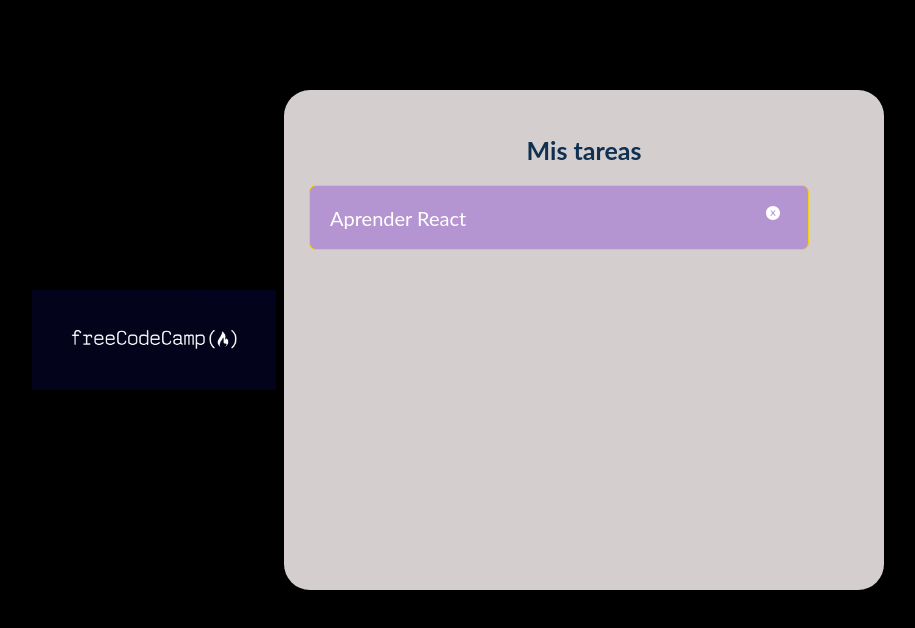
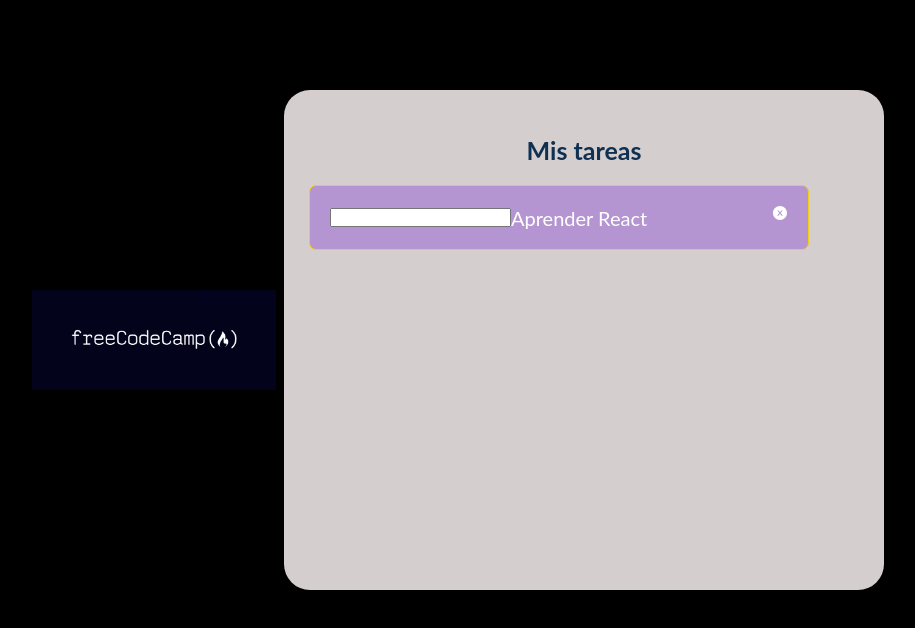
Before and after one commit to samane6866/aplicacion-react-tareas, a React (Create React App) app: page / in a window 1280 px wide. Shown: the top 628 px of the page, without its empty margins (176-1091 px from the left). Built offline with nearby package versions, Linux system fonts and the light colour scheme.

Commit message:
create form component

```diff
--- a/src/components/Tarea.js
+++ b/src/components/Tarea.js
@@ -3,7 +3,8 @@ import "../hojas-de-estilo/Tarea.css"
 import { AiFillCloseCircle} from "react-icons/ai";
 function Tarea({ texto }) {
   return (
-    <div className="tarea-contenedor">
+      <div className="tarea-contenedor">
+          <input/>
       <div className="tarea-texto">{texto ="Aprender React"}</div>
           <div className="tarea-icono">
           <AiFillCloseCircle/>
```
Also changed, not shown: src/components/TareaFormulario.js (added, +12 -0 lines).
